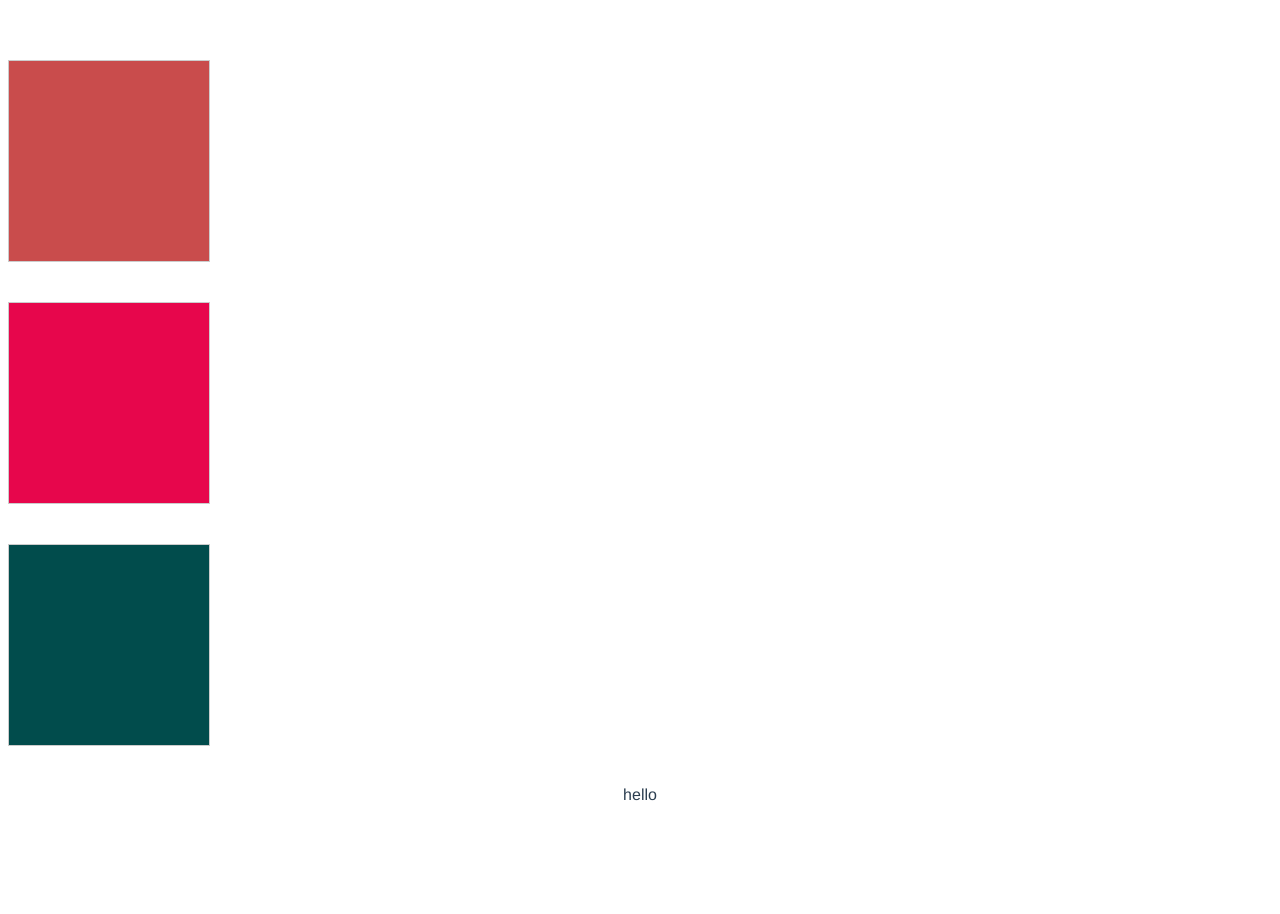
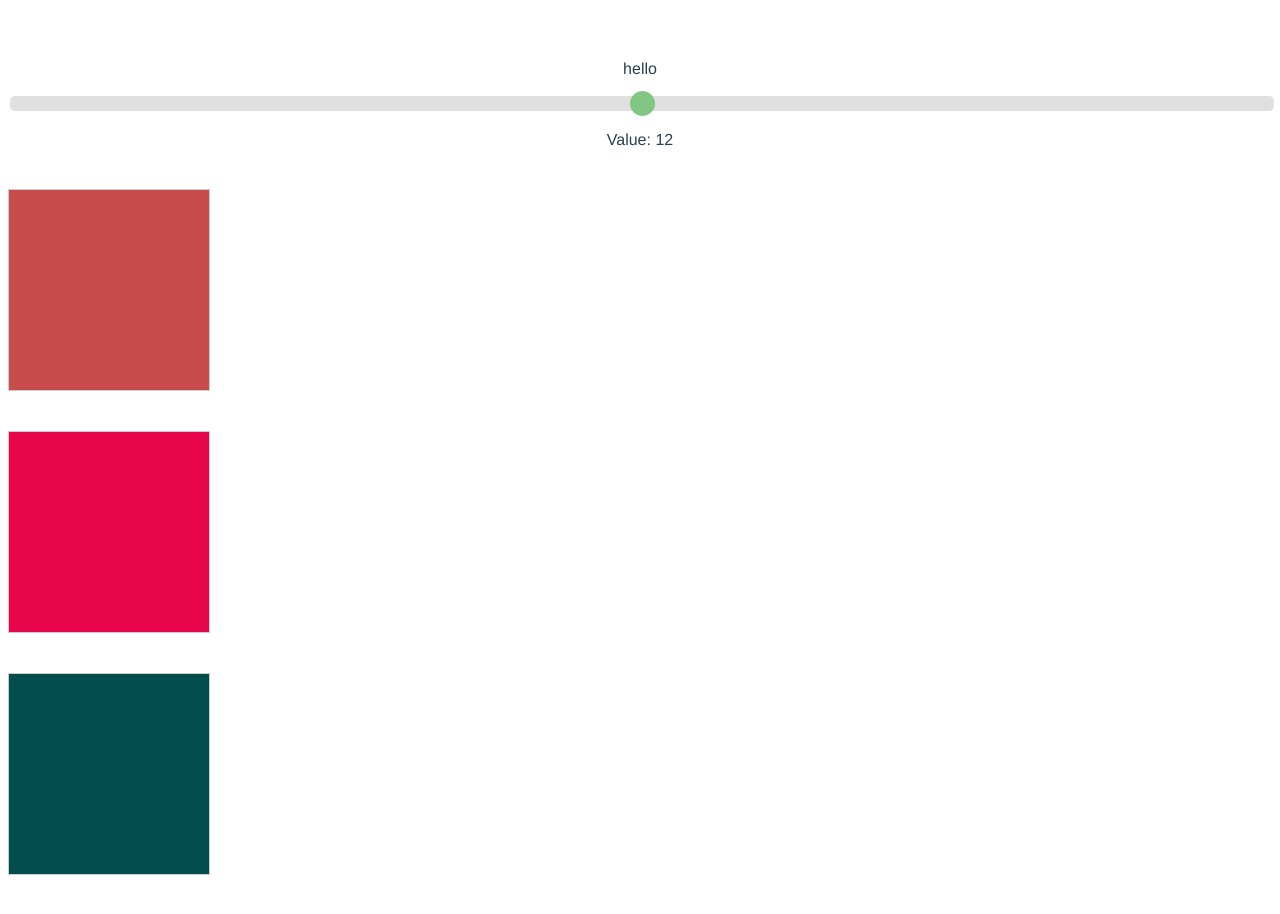
Before and after one commit to Ravildgar/vue-color-game, a Vue app: page / in a window 1280 px wide. Before the commit the page ends 820 px from the top, so only its background shows below. Built offline with nearby package versions, Linux system fonts and the light colour scheme.

Commit message:
create field component

```diff
--- a/src/App.vue
+++ b/src/App.vue
@@ -1,33 +1,19 @@
 <template>
   <div id="app">
-    <SelectableColor
-      backgroundColor="rgb(201, 76, 76)"
-      сorrectСolor="rgb(201, 76, 76)"
-      :key="'item.id'"
-    />
-    <SelectableColor
-      backgroundColor="rgb(231, 06, 76)"
-      сorrectСolor="rgb(201, 76, 76)"
-      :key="'item.id231'"
-    />
-    <SelectableColor
-      backgroundColor="rgb(1, 76, 76)"
-      сorrectСolor="rgb(201, 76, 76)"
-      :key="'item.i13d'"
-    />
     <HelloI18n/>
+    <FieldComponent/>
   </div>
 </template>
 
 <script>
 import HelloI18n from "./components/HelloI18n.vue";
-import SelectableColor from "./components/SelectableColor.vue";
+import FieldComponent from "./components/FieldComponent.vue";
 
 export default {
   name: "app",
   components: {
     HelloI18n,
-    SelectableColor
+    FieldComponent
   }
 };
 </script>
--- /dev/null
+++ b/src/components/FieldComponent.vue
@@ -0,0 +1,85 @@
+<template>
+  <div>
+    <div class="slidecontainer">
+      <input v-model="value" type="range" min="2" max="22" value="10" class="slider">
+      <p>Value: {{value}}</p>
+    </div>
+
+    <SelectableColor
+      backgroundColor="rgb(201, 76, 76)"
+      сorrectСolor="rgb(201, 76, 76)"
+      :key="'item.id'"
+    />
+    <SelectableColor
+      backgroundColor="rgb(231, 06, 76)"
+      сorrectСolor="rgb(201, 76, 76)"
+      :key="'item.id231'"
+    />
+    <SelectableColor
+      backgroundColor="rgb(1, 76, 76)"
+      сorrectСolor="rgb(201, 76, 76)"
+      :key="'item.i13d'"
+    />
+  </div>
+</template>
+
+<script>
+import SelectableColor from "./SelectableColor.vue";
+
+export default {
+  components: {
+    SelectableColor
+  },
+  props: {
+    сorrectСolor: {
+      type: String,
+      default: "rgb(201, 76, 76)"
+    }
+  },
+  data: function() {
+    return {
+      value: 12
+    };
+  }
+};
+</script>
+
+<style scoped>
+.slidecontainer {
+  width: 100%;
+}
+
+.slider {
+  -webkit-appearance: none;
+  width: 100%;
+  height: 15px;
+  border-radius: 5px;
+  background: #d3d3d3;
+  outline: none;
+  opacity: 0.7;
+  -webkit-transition: 0.2s;
+  transition: opacity 0.2s;
+}
+
+.slider:hover {
+  opacity: 1;
+}
+
+.slider::-webkit-slider-thumb {
+  -webkit-appearance: none;
+  appearance: none;
+  width: 25px;
+  height: 25px;
+  border-radius: 50%;
+  background: #4caf50;
+  cursor: pointer;
+}
+
+.slider::-moz-range-thumb {
+  width: 25px;
+  height: 25px;
+  border-radius: 50%;
+  background: #4caf50;
+  cursor: pointer;
+}
+</style>
```
Also changed, not shown: 1 other file (tests, documents, lock files or other folders).
